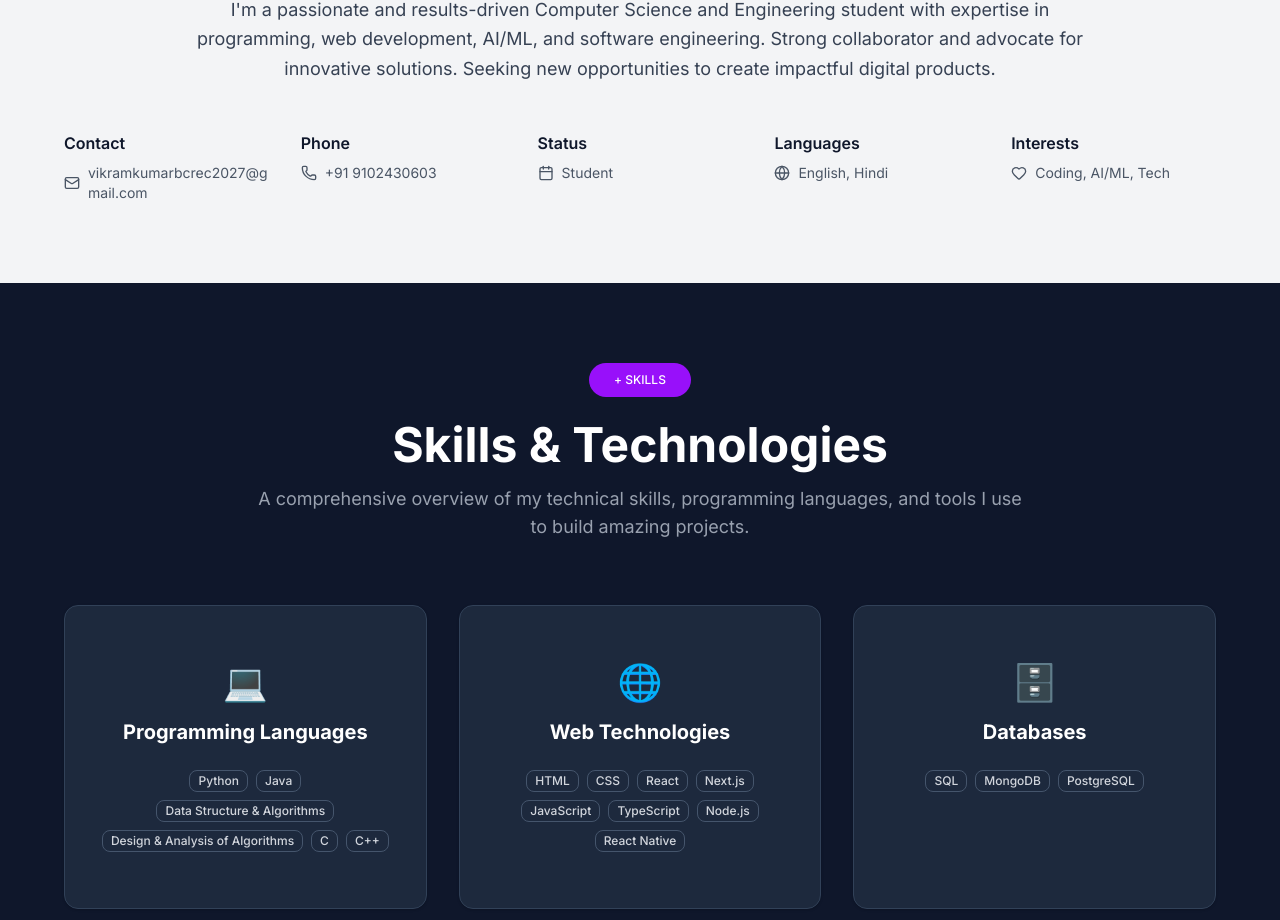
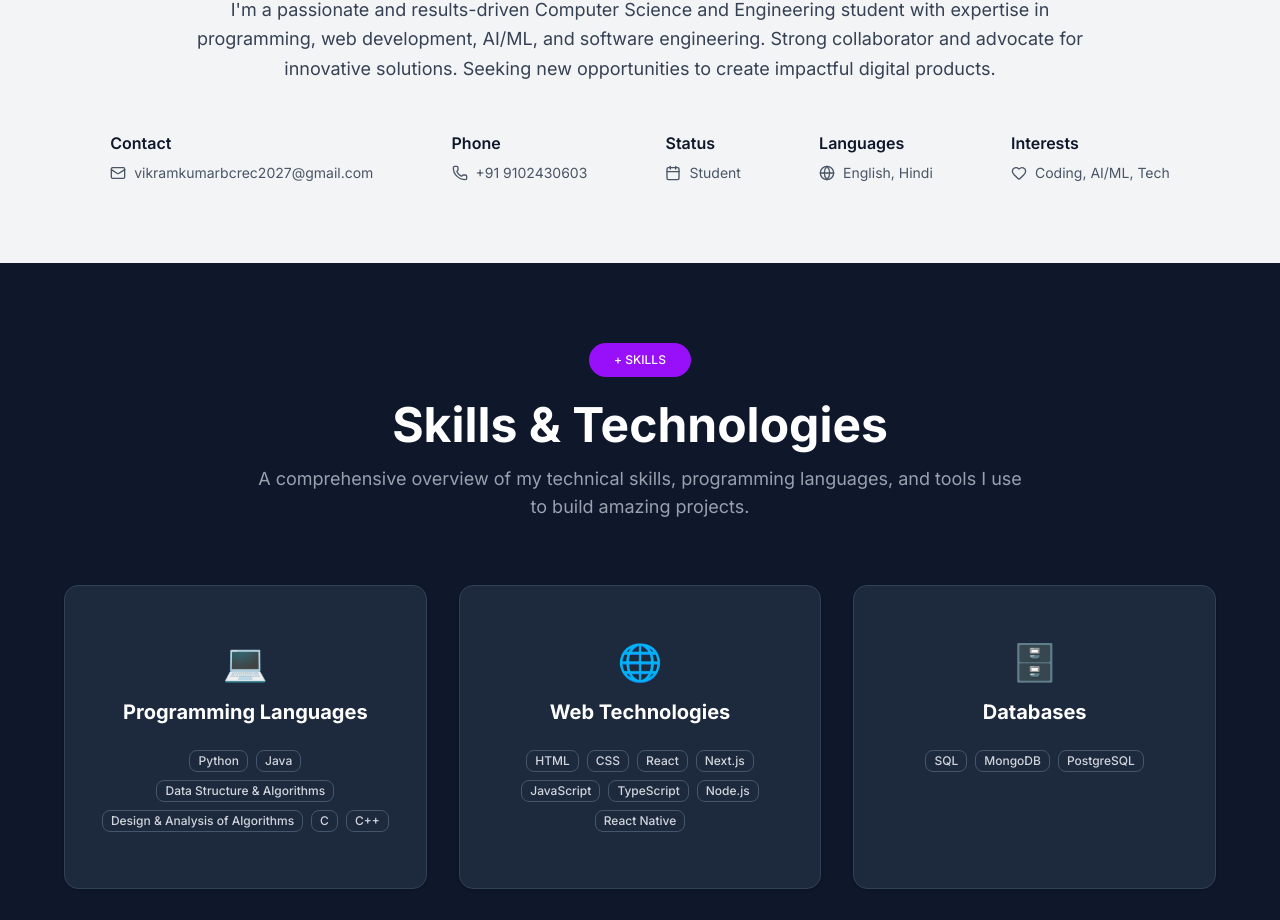
Before and after one commit to prajapativikram/vikram-portfolio, a Next.js app in the folder vikram-portfolio/: page / in a window 1280 px wide. Shown: the part 1059-1979 px from the top of the page. Built offline with nearby package versions, Linux system fonts and the light colour scheme.

Commit message:
Update about.tsx

```diff
--- a/vikram-portfolio/src/components/about.tsx
+++ b/vikram-portfolio/src/components/about.tsx
@@ -21,7 +21,7 @@ export function About() {
           </div>
 
           {/* Contact Information Grid - All in one row */}
-          <div className="grid grid-cols-1 md:grid-cols-5 gap-8 text-center md:text-left">
+          <div className="flex flex-wrap justify-evenly gap-8 text-center md:text-left">
             {/* Contact */}
             <div>
               <h3 className="text-slate-900 font-semibold mb-2">Contact</h3>
```
